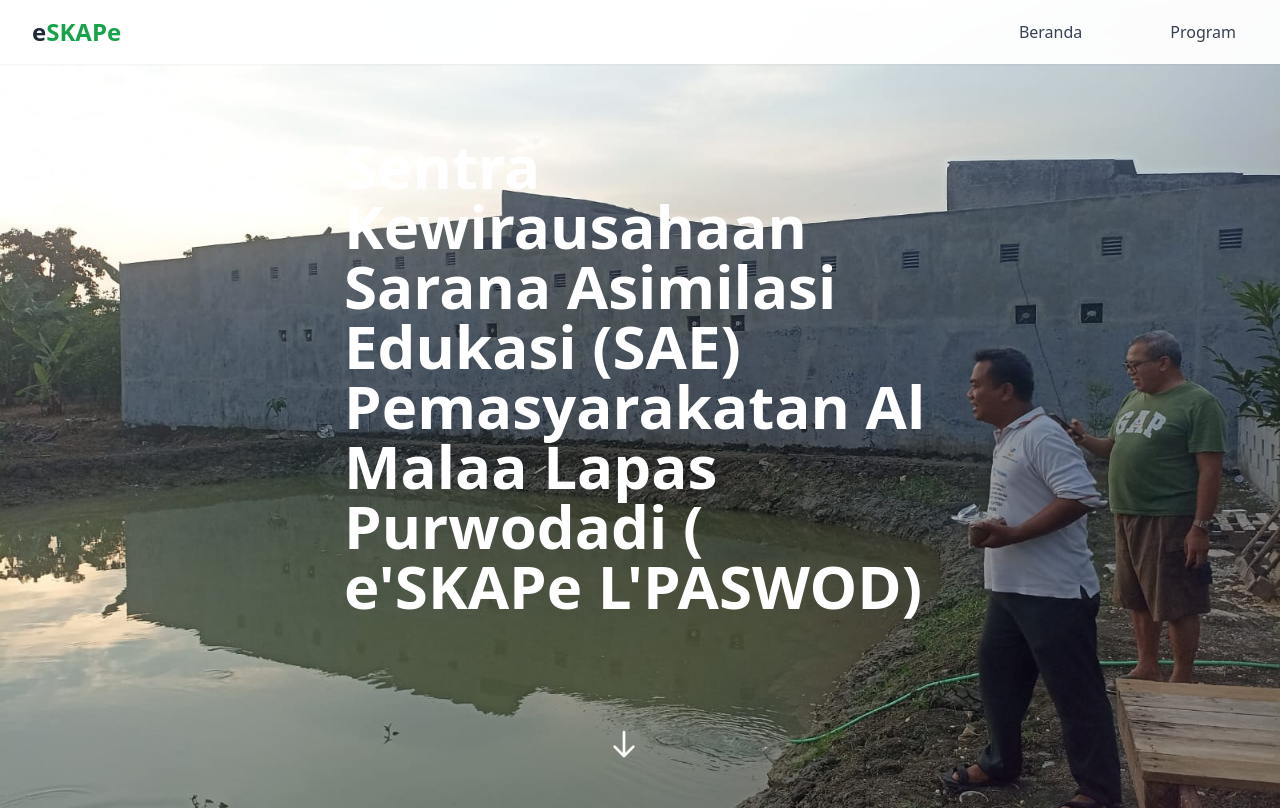
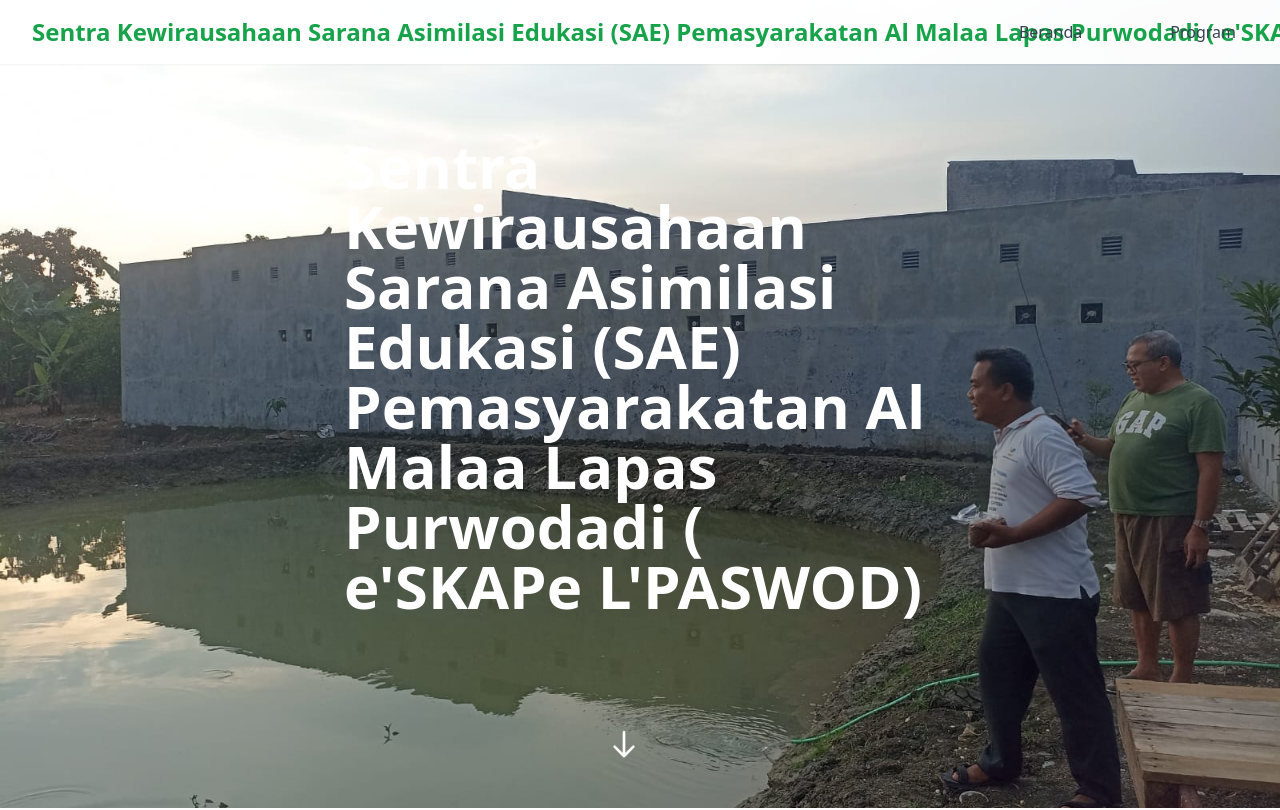
Before and after one commit to akhie-art/eskape, a plain HTML site: page index.html in a window 1280 px wide. Shown: the top 810 px of the page. Drawn offline with nearby package versions, Linux system fonts and the light colour scheme.

Commit message:
Update index.html

```diff
--- a/index.html
+++ b/index.html
@@ -142,7 +142,7 @@
       <div class="flex justify-between h-16 items-center">
         <div class="flex items-center">
           <div class="flex-shrink-0 flex items-center">
-            <span class="text-2xl font-bold">e<span class="text-green-600">SKAPe</span></span>
+            <span class="text-2xl font-bold"><span class="text-green-600">Sentra Kewirausahaan Sarana Asimilasi Edukasi (SAE) Pemasyarakatan Al Malaa Lapas Purwodadi ( e'SKAPe L'PASWOD)</span></span>
           </div>
         </div>
         <div class="hidden lg:flex lg:items-center lg:space-x-8">
```
